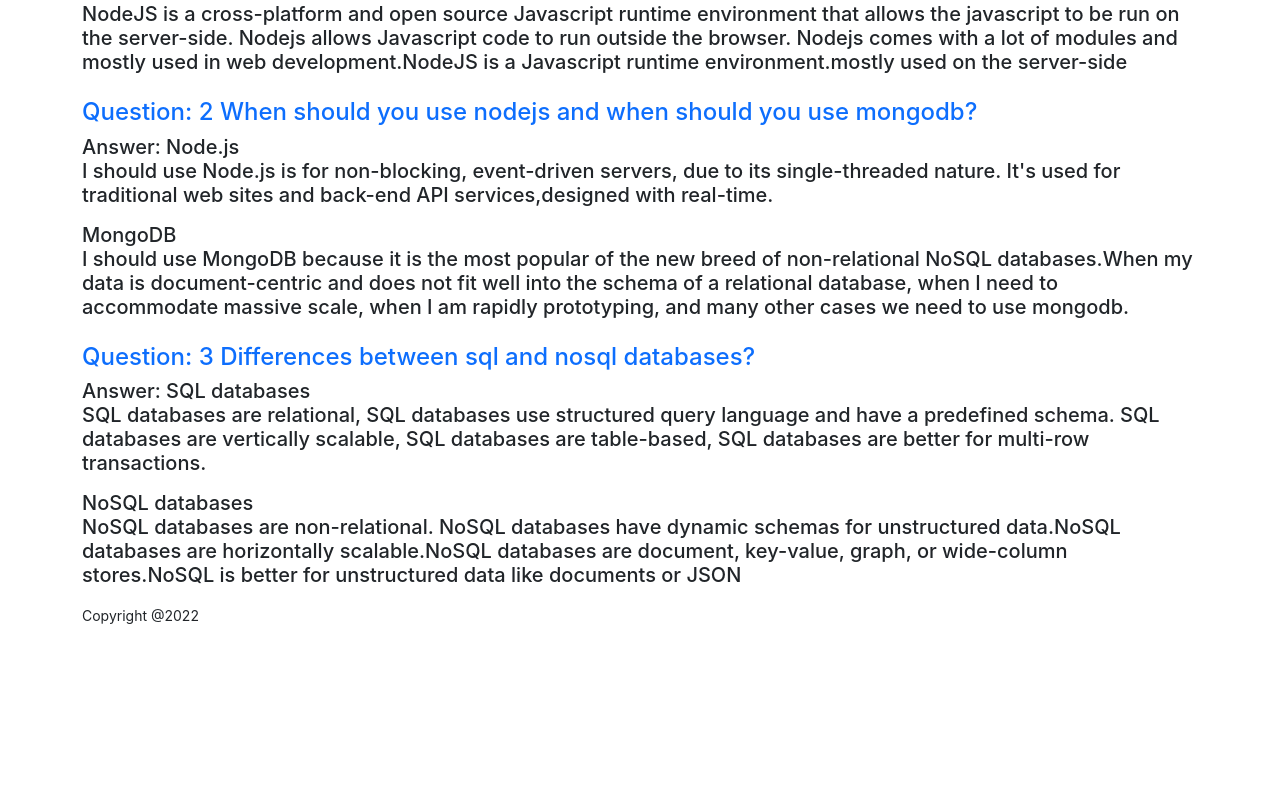
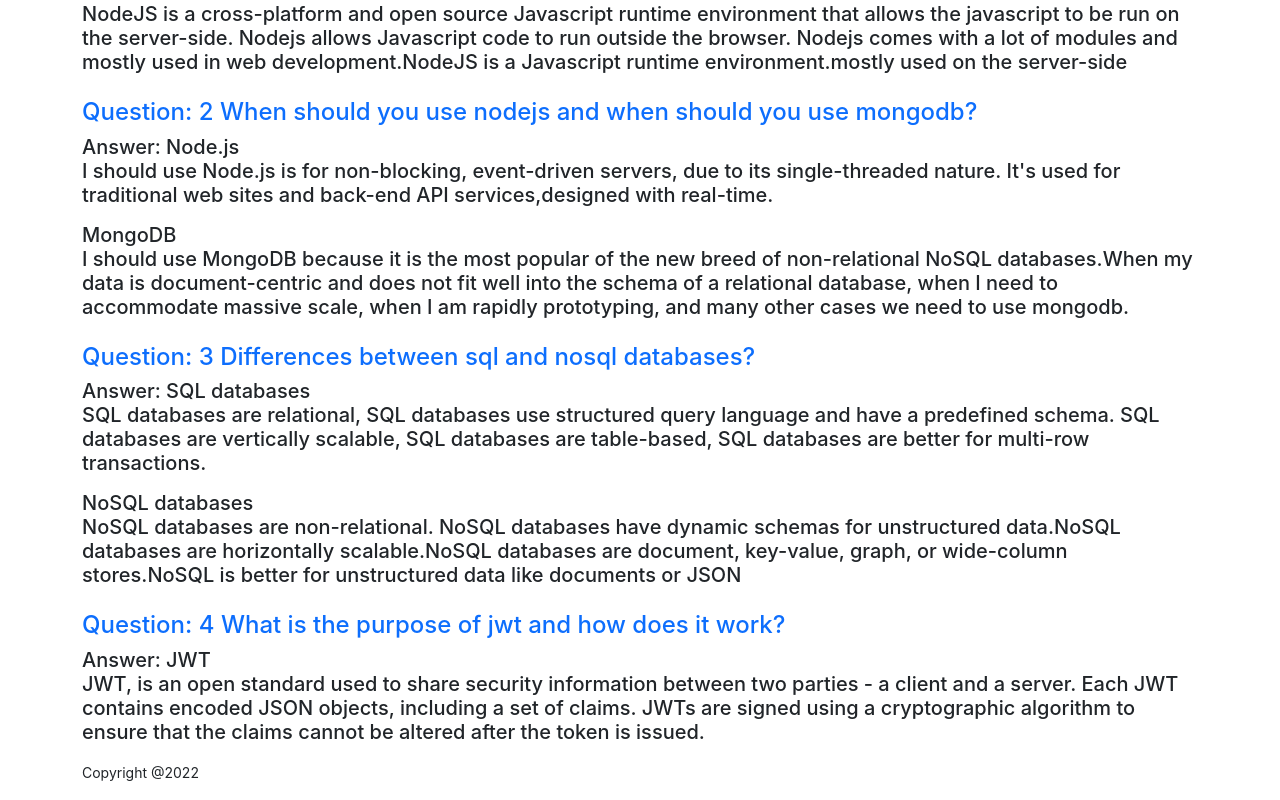
Before and after one commit to tashfiaislamistila/supershop-grocery-stock-warehouse-management-client, a React (Create React App) app: page /blog in a window 1280 px wide. Shown: the part 347-1147 px from the top of the page. Before the commit the page ends 990 px from the top, so only its background shows below. Built offline with nearby package versions, Linux system fonts and the light colour scheme.

Commit message:
blog section create and answer forth question

```diff
--- a/src/Pages/Blog/Blog.js
+++ b/src/Pages/Blog/Blog.js
@@ -32,6 +32,13 @@
                 <h5> NoSQL databases<p> NoSQL databases are non-relational. NoSQL databases have dynamic schemas for
                     unstructured data.NoSQL databases are horizontally scalable.NoSQL databases are document, key-value, graph, or wide-column stores.NoSQL is better for unstructured data like documents or JSON</p></h5>
             </div>
+            <div className='mt-4'>
+                <h4 className='text-primary'>Question: 4 What is the purpose of jwt and how does it work?</h4>
+                <h5>Answer: JWT<p>JWT, is an open standard used to share security information between two parties - a client and a server.
+                    Each JWT contains encoded JSON objects, including a set of claims. JWTs are signed using a cryptographic algorithm to ensure
+                    that the claims cannot be altered after the token is issued.</p></h5>
+
+            </div>
         </div>
     );
 };
```
